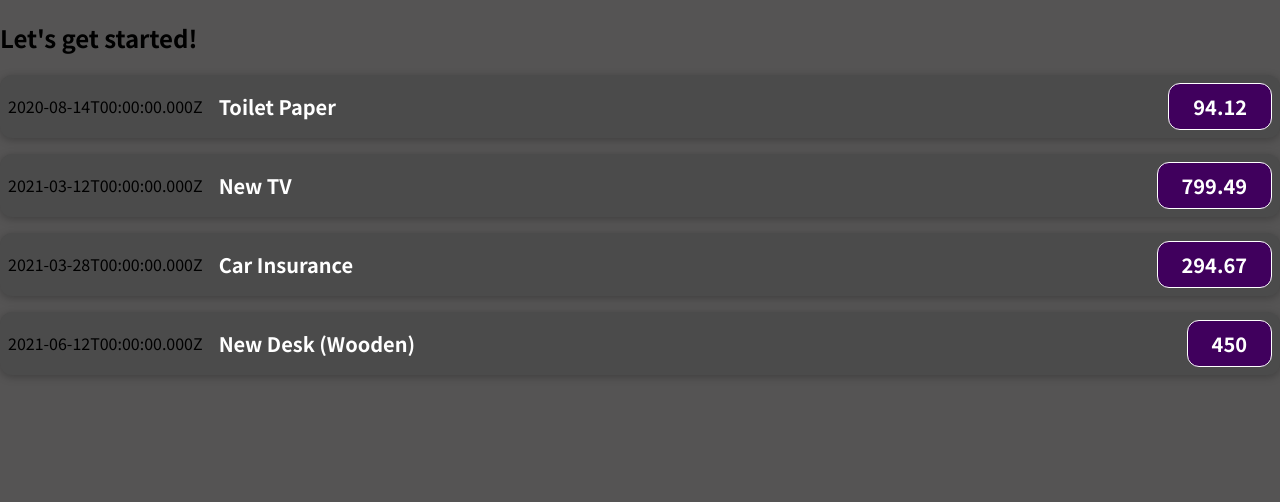
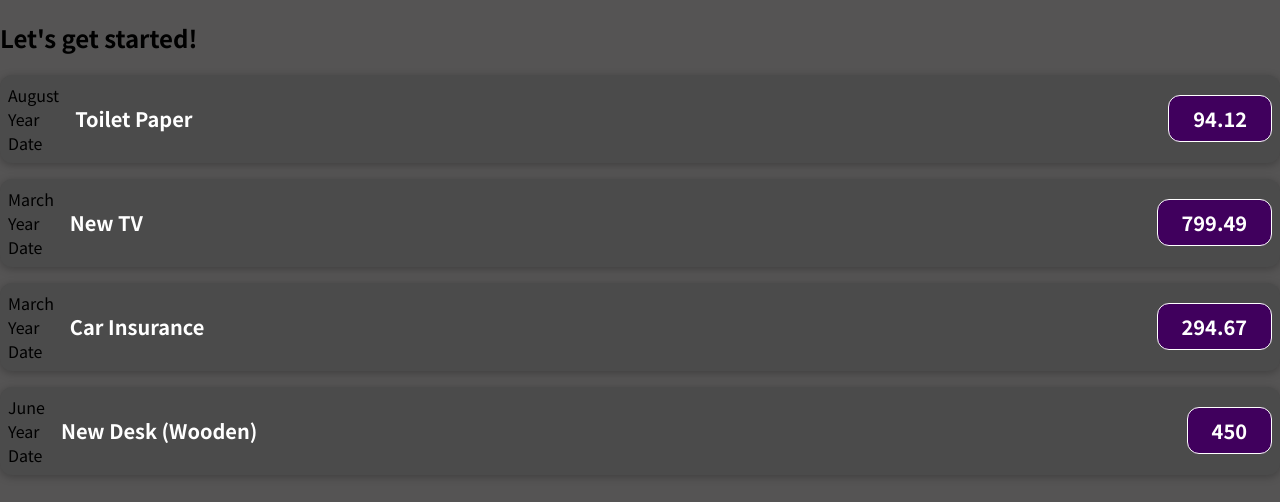
Before and after one commit to nalendro16/React-Project, a JavaScript app: page / in a window 1280 px wide. Shown: the top 502 px of the page. Built offline with nearby package versions, Linux system fonts and the light colour scheme.

Commit message:
js date built-in function

```diff
--- a/src/components/ExpenseItem.js
+++ b/src/components/ExpenseItem.js
@@ -7,7 +7,11 @@
 
   return (
     <div className="expense-item">
-      <div>{expnDate.toISOString()}</div>
+      <div>
+        <div>{props.date.toLocaleString('en-US', { month: 'long' })}</div>
+        <div>Year</div>
+        <div>Date</div>
+      </div>
       <div className="expense-item__description">
         <h2>{expnTitle}</h2>
         <div className="expense-item__price">{expAmount}</div>
```
Also changed, not shown: 1 other file (tests, documents, lock files or other folders).
